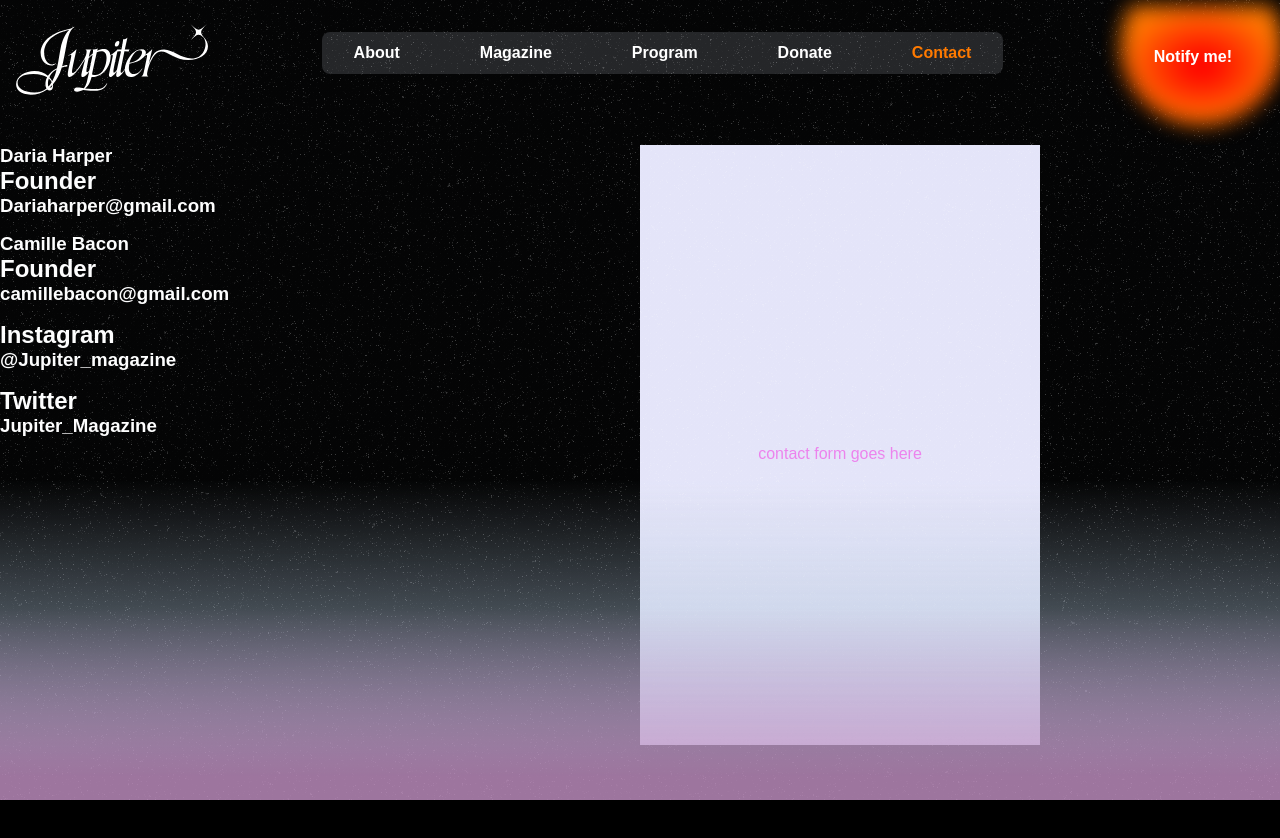
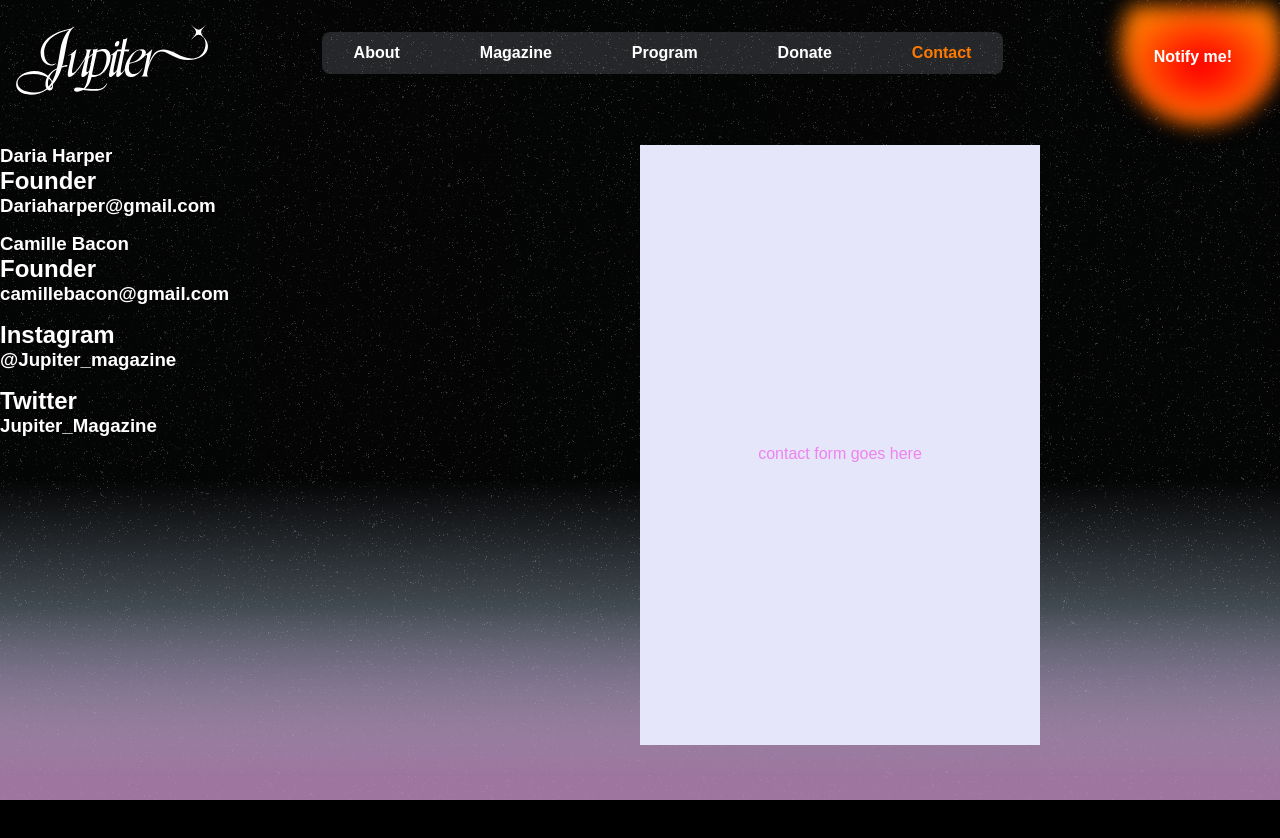
Before and after one commit to lizetteayala1211/jupiter-mag, a Next.js app: page /contact in a window 1280 px wide. Shown: the top 838 px of the page. Built offline with nearby package versions, Linux system fonts and the light colour scheme; a web font is replaced by a local one.

Commit message:
fix z indices to prevent improper layering

```diff
--- a/src/components/base/styled.ts
+++ b/src/components/base/styled.ts
@@ -12,12 +12,12 @@ export const BaseContainer = styled.div`
 
 export const HeaderSection = styled.section`
   grid-area: header;
-  z-index: var(--z-index-three);
+  z-index: var(--z-index-four);
 `
 
 export const ChildrenSection = styled.section`
   grid-area: children;
-  z-index: var(--z-index-two);
+  z-index: var(--z-index-three);
 `
 
 export const Gradient = styled.div`
```
